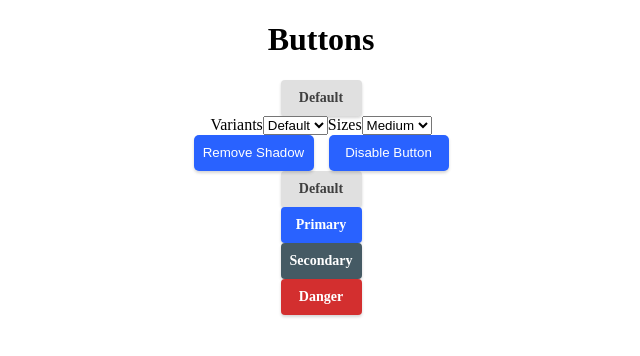
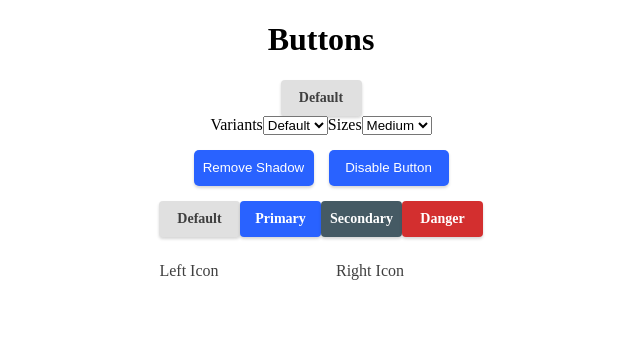
Before and after one commit to SmithVyne/ReuseableReactButtonComponent, a React (Create React App) app: page / in a window 1280 px wide. Shown: the top 356 px of the page, without its empty margins (319-959 px from the left). Built offline with nearby package versions, Linux system fonts and the light colour scheme.

Commit message:
Complete update button

```diff
--- a/src/App.css
+++ b/src/App.css
@@ -15,6 +15,7 @@
   width: max-content;
   margin: auto;
   gap: 15px;
+  margin-top: 15px;
 }
 
 .grid-group .disableBtns {
@@ -29,3 +30,50 @@
 .grid-group .disableBtns:hover {
   cursor: pointer;
 }
+
+#colorSelection {
+  display: flex;
+  width: fit-content;
+  margin: auto;
+  margin-top: 15px;
+}
+
+.iconSelection {
+  display: grid;
+  grid-template-columns: repeat(2, 1fr);
+  margin: auto;
+  width: fit-content;
+  gap: 20px;
+  margin-top: 20px;
+}
+
+.iconBoxes{
+  display: grid;
+  grid-template-columns: repeat(2, 1fr);
+  gap: 5px 5px;
+}
+
+.material-icons.icons-select {
+  background-color: #3F3F3F;
+  color: #fff;
+  padding: 3px;
+  border-radius: 5px;
+}
+
+.material-icons.icons-select:hover {
+  cursor: pointer;
+  background-color: transparent;
+  color: #3F3F3F;
+}
+
+.icon-label {
+  border-radius: 5px;
+  display: flex;
+  justify-content: center;
+  align-items: center;
+  padding: 5px;
+}
+
+.icon-label:hover {
+  cursor: pointer;
+}
--- a/src/components/UpdateButton.js
+++ b/src/components/UpdateButton.js
@@ -1,14 +1,20 @@
-import React from 'react';
+import React, {useState} from 'react';
 import Button from './Button';
+
+const icons = ["face", "local_grocery_store", "launch", "delete", "bookmark_border"];
 
 function UpdateButton({buttonProps, setButtonProps}) {
     const {disabled, disableShadow, variant} = buttonProps;
     const DisInstruction = disabled ? 'Enable' : 'Disable';
     const ShadInstruction = disableShadow ? 'Add' : 'Remove';
+    const [showIcons, setShowIcons] = useState(false);
 
     const buttonColors = (boolean) => ({backgroundColor: boolean ? '#455A64' : '#2962FF'});
     const variantsAndSizes = ({name, value}) => setButtonProps(props => ({...props, [name]: value}))
     const shadowAndDisable = (name, boolValue) => setButtonProps(props => ({...props, [name]: !boolValue}));
+    const setColor = (color = "default") => setButtonProps(props => ({...props, color}));
+    const setIcon = (type, value) => setButtonProps(props => ({...props, [type]: value }));
+    const setIconSwitchColor = () => ({color: showIcons ?  '#ffffff' : '#3F3F3F', backgroundColor: showIcons? '#2962FF' : 'transparent'});
 
     return (
         <>
@@ -31,18 +37,33 @@ function UpdateButton({buttonProps, setButtonProps}) {
 
             <div className="grid-group">
                 {variant === 'default' &&
-                    <button style={buttonColors(disableShadow)} onClick={() => shadowAndDisable('disableShadow', disableShadow)} className="disableBtns">
+                    <Button color="primary" style={buttonColors(disableShadow)} onClick={() => shadowAndDisable('disableShadow', disableShadow)} className="disableBtns">
                         {ShadInstruction} Shadow
-                    </button>
+                    </Button>
                 }
-                <button style={buttonColors(disabled)} onClick={() => shadowAndDisable('disabled', disabled)} className="disableBtns">{DisInstruction} Button</button>
+                <Button color="primary" style={buttonColors(disabled)} onClick={() => shadowAndDisable('disabled', disabled)} className="disableBtns">{DisInstruction} Button</Button>
             </div>
 
-            <div>
-                <Button />
-                <Button color="primary" />
-                <Button color="secondary" />
-                <Button color="danger" />
+            {variant === 'default' &&
+            <div id="colorSelection">
+                <Button onClick={() => setColor()} />
+                <Button onClick={() => setColor("primary")} color="primary" />
+                <Button onClick={() => setColor("secondary")} color="secondary" />
+                <Button onClick={() => setColor("danger")} color="danger" />
+            </div>}
+
+            <div className="iconSelection">
+                <div className="iconBoxes">
+                    <span style={setIconSwitchColor()} onClick={()=>setShowIcons(bool => !bool)} className="icon-label">Left Icon</span>
+                    {showIcons && icons.map(icon =>
+                        <span onClick={({target}) => setIcon("startIcon", target.textContent)} className='material-icons icons-select'>{icon}</span>)}
+                </div>
+
+                <div className="iconBoxes">
+                    <span style={setIconSwitchColor()} onClick={()=>setShowIcons(bool => !bool)} className="icon-label">Right Icon</span>
+                    {showIcons && icons.map(icon =>
+                        <span onClick={({target}) => setIcon("endIcon", target.textContent)} className='material-icons icons-select'>{icon}</span>)}
+                </div>
             </div>
         </>
     )
```
